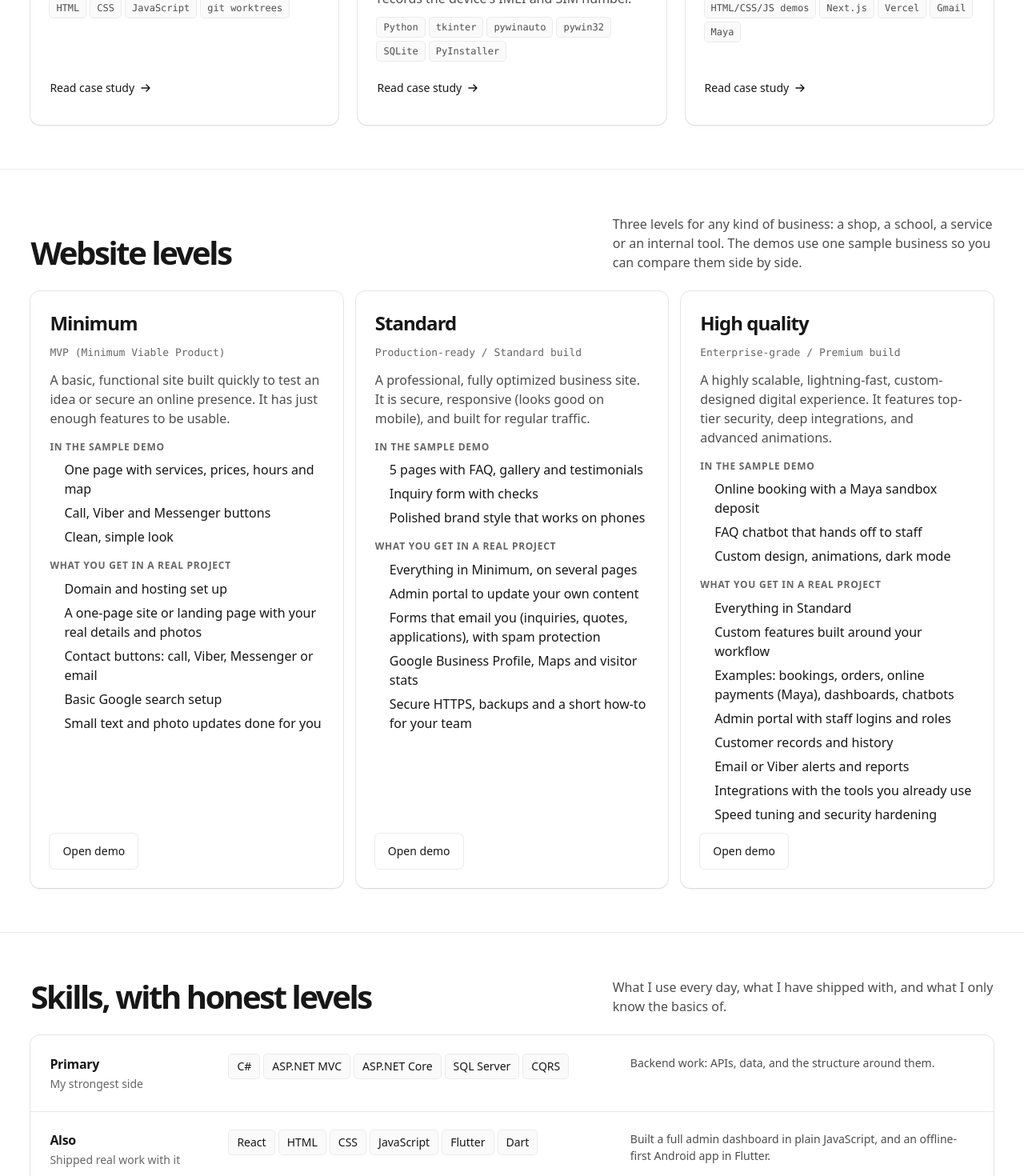
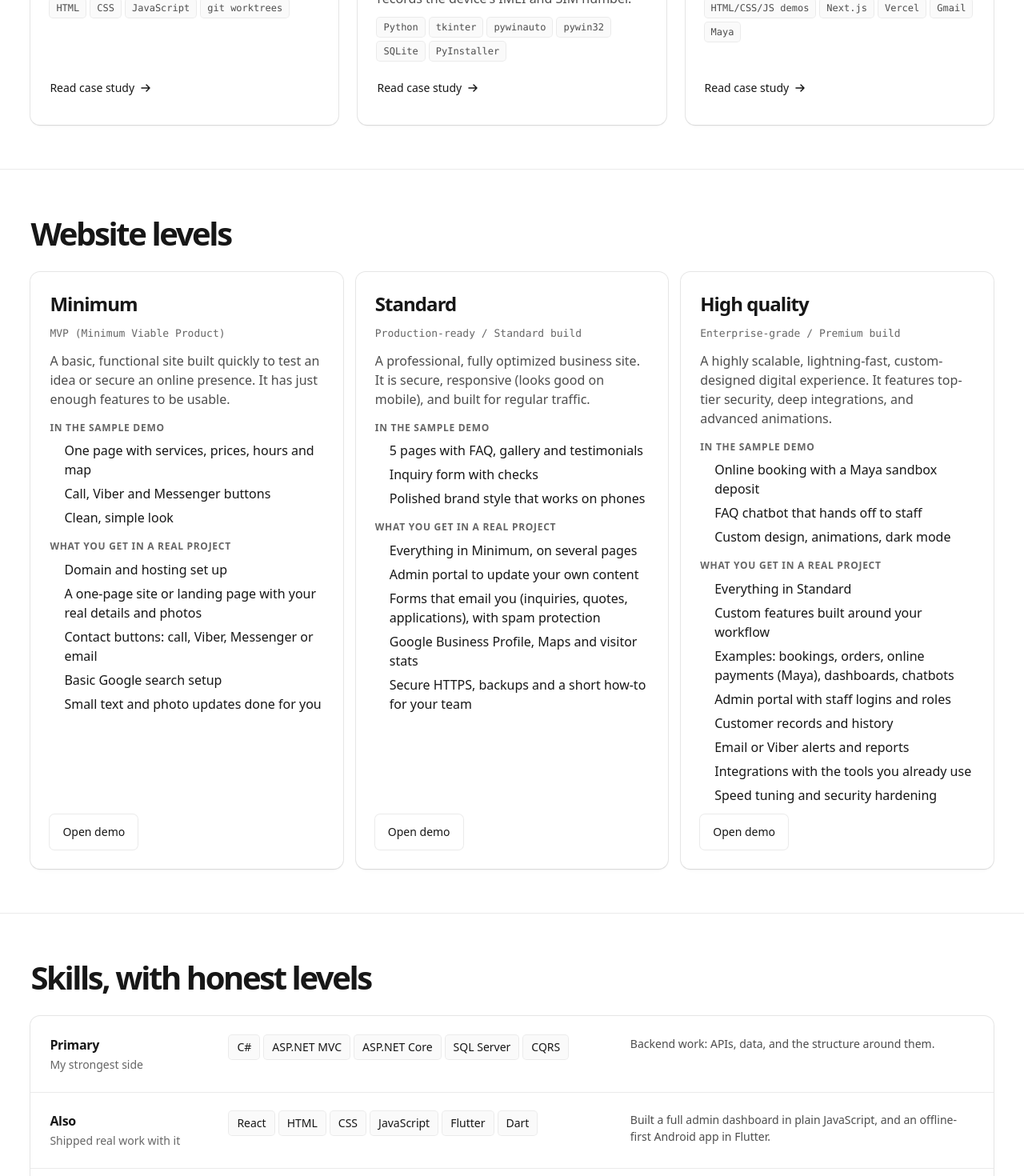
Before and after one commit to kuzuii27/portfolio, a Next.js app: page / in a window 1280 px wide. Shown: the part 2225-3695 px from the top of the page at 80% size. Built offline with nearby package versions, Linux system fonts and the light colour scheme.

Commit message:
feat(web): drop Levels and Skills intro lines

```diff
--- a/src/app/page.tsx
+++ b/src/app/page.tsx
@@ -77,7 +77,6 @@ export default function Home() {
           <div className="wrap">
             <div className="sec-head">
               <h2 id="skills-title">Skills, with honest levels</h2>
-              <p>What I use every day, what I have shipped with, and what I only know the basics of.</p>
             </div>
             <div className="skills">
               {SKILLS.map((s) => (
--- a/src/components/Levels.tsx
+++ b/src/components/Levels.tsx
@@ -12,7 +12,6 @@ export function Levels() {
       <div className="wrap">
         <div className="sec-head">
           <h2 id="levels-title">Website levels</h2>
-          <p>Three levels for any kind of business: a shop, a school, a service or an internal tool. The demos use one sample business so you can compare them side by side.</p>
         </div>
         <ul className="levels">
           {LEVELS.map((l) => (
```
Also changed, not shown: 1 other file (tests, documents, lock files or other folders).
